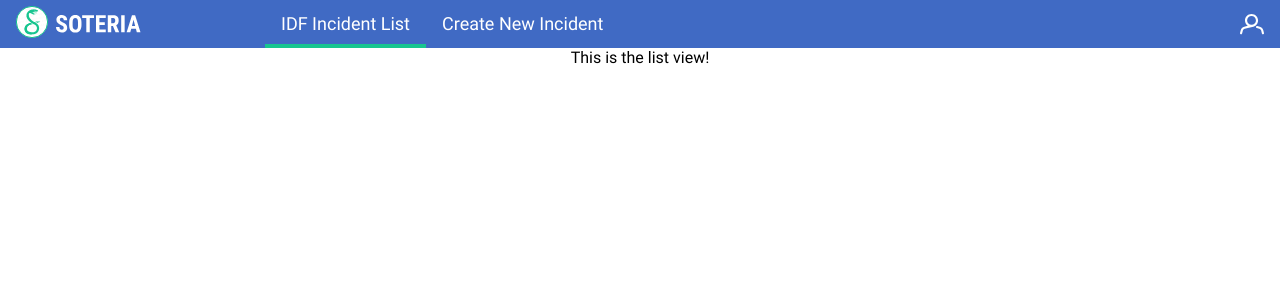
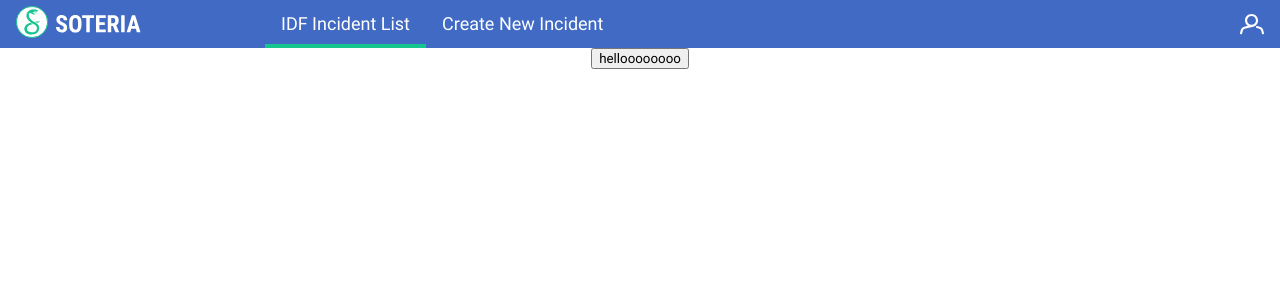
Before and after one commit to tmatthiash/soteria, a React (Create React App) app: page / in a window 1280 px wide. Shown: the top 300 px of the page. Built offline with nearby package versions, Linux system fonts and the light colour scheme.

Commit message:
WIP custom multiselect

```diff
--- a/package.json
+++ b/package.json
@@ -11,6 +11,7 @@
     "@types/node": "^12.0.0",
     "@types/react": "^17.0.5",
     "@types/react-dom": "^17.0.0",
+    "@types/uuid": "^8.3.0",
     "classnames": "^2.3.1",
     "node-sass": "^5.0.0",
     "react": "^16.0.0",
@@ -19,6 +20,7 @@
     "react-scripts": "4.0.3",
     "redux": "^4.1.0",
     "typescript": "^4.1.2",
+    "uuid": "^8.3.2",
     "web-vitals": "^1.0.1"
   },
   "scripts": {
--- a/src/Components/ListView/ListView.tsx
+++ b/src/Components/ListView/ListView.tsx
@@ -1,5 +1,37 @@
 import * as React from 'react';
+import { useDispatch, useSelector } from 'react-redux';
+import { MultiSelect, MultiselectMenuOption } from '../MultiSelect/MultiSelect';
+import { AppState } from '../../Store/AppState';
+import { FilterSet } from '../../Types/FilterSet';
 
-export const ListView = () => (
-  <div className='list-view'>This is the list view!</div>
-);
+export const ListView = () => {
+  const options: MultiselectMenuOption[] = [{
+    label: 'base 1',
+    value: 'base 1',
+  }, {
+    label: 'base 2',
+    value: 'base 2',
+  }, {
+    label: 'base 3',
+    value: 'base 3',
+  }];
+  const dispatch = useDispatch();
+  const filterSet = useSelector((state: AppState) => state.filterSet);
+
+
+  const handleBaseChange = (values: string[]) => {
+    const newFilters: FilterSet = { ...filterSet, base: values };
+    dispatch({ type: 'SET_FILTER_SET', filterSet: newFilters });
+  };
+
+  return (
+    <div className='list-view'>
+      <MultiSelect
+        onChange={handleBaseChange}
+        initiallySelectedValues={filterSet.base}
+        labelText='helloooooooo'
+        menuOptions={options} />
+      {filterSet.base}
+    </div>
+  );
+};
--- /dev/null
+++ b/src/Components/MultiSelect/MultiSelect.tsx
@@ -0,0 +1,57 @@
+import * as React from 'react';
+import { useState } from 'react';
+import { v4 as uuid } from 'uuid';
+
+interface MultiSelectProps {
+  // eslint-disable-next-line react/no-unused-prop-types
+  onChange: (values: string[]) => void;
+  initiallySelectedValues: string[];
+  menuOptions: MultiselectMenuOption[];
+  labelText: string;
+}
+
+export interface MultiselectMenuOption {
+  label: string;
+  value: string;
+}
+
+export const MultiSelect = (props: MultiSelectProps) => {
+  const [isOpen, setIsOpen] = useState(false);
+  const [selectedValues, setSelectedValues] = useState(props.initiallySelectedValues);
+
+  const toggleSelection = (valueSelected: string) => {
+    if (selectedValues.includes(valueSelected)) {
+      const filteredArray = selectedValues
+        .filter(value => value !== valueSelected);
+      setSelectedValues(filteredArray);
+    } else {
+      const selectionWithNewValue = [...selectedValues, valueSelected];
+      setSelectedValues(selectionWithNewValue);
+    }
+  };
+
+  const toggleIsOpen = () => {
+    if(isOpen){
+      props.onChange(selectedValues);
+    }
+    setIsOpen(!isOpen)
+  }
+
+  return (
+    <div className='multiselect-holder'>
+      <button className='multiselect' type='button'
+              onClick={toggleIsOpen}>{props.labelText}
+      </button>
+      {isOpen ? <div className='multiselect-dropdown'>
+        {props.menuOptions.map((opt) => (
+          <button key={uuid()}
+                  type='button'
+                  className='multiselect-dropdown-option'
+                  onClick={() => toggleSelection(opt.value)}
+          >
+            {opt.label + (selectedValues.includes(opt.value) ? ' yes' : ' no')}
+          </button>))}
+      </div> : null}
+    </div>);
+
+};
--- a/src/Store/action.ts
+++ b/src/Store/action.ts
@@ -1,3 +1,5 @@
+import { FilterSet } from '../Types/FilterSet';
 
 
-export type Action = { type: "SET_TAB_SELECTED"; tabSelected: "list" | "new" };
+export type Action = { type: 'SET_TAB_SELECTED'; tabSelected: 'list' | 'new' }
+  | { type: 'SET_FILTER_SET'; filterSet: FilterSet; };
--- a/src/Store/reducer.ts
+++ b/src/Store/reducer.ts
@@ -1,21 +1,29 @@
-
-import { Action } from "./action";
+import { Action } from './action';
+import { FilterSet } from '../Types/FilterSet';
 
 
 interface State {
-  tabSelected: "list" | "new";
+  tabSelected: 'list' | 'new',
+  filterSet: FilterSet;
 }
 
 export const defaultState: State = {
-  tabSelected: "list",
+  tabSelected: 'list',
+  filterSet: { base: [] },
 };
 
+// eslint-disable-next-line @typescript-eslint/default-param-last
 export const Reducer = (state: State = defaultState, action: Action): State => {
   switch (action.type) {
-    case "SET_TAB_SELECTED":
+    case 'SET_TAB_SELECTED':
       return {
         ...state,
         tabSelected: action.tabSelected,
+      };
+      case 'SET_FILTER_SET':
+      return {
+        ...state,
+        filterSet: action.filterSet,
       };
     default:
       return state;
--- /dev/null
+++ b/src/Types/FilterSet.ts
@@ -0,0 +1,3 @@
+export interface FilterSet {
+  base: string[]
+}
```
Also changed, not shown: 2 other files (tests, documents, lock files or other folders).
